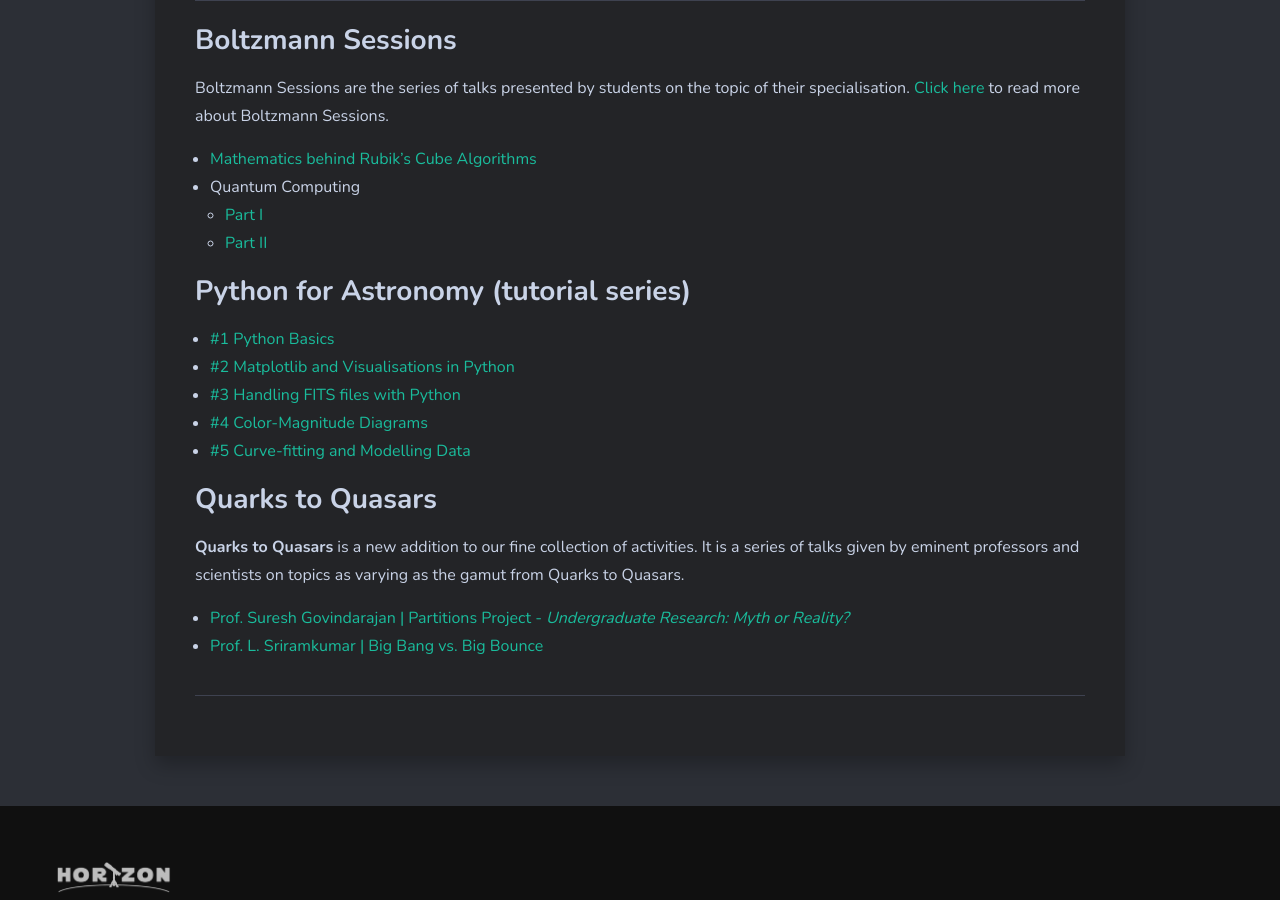
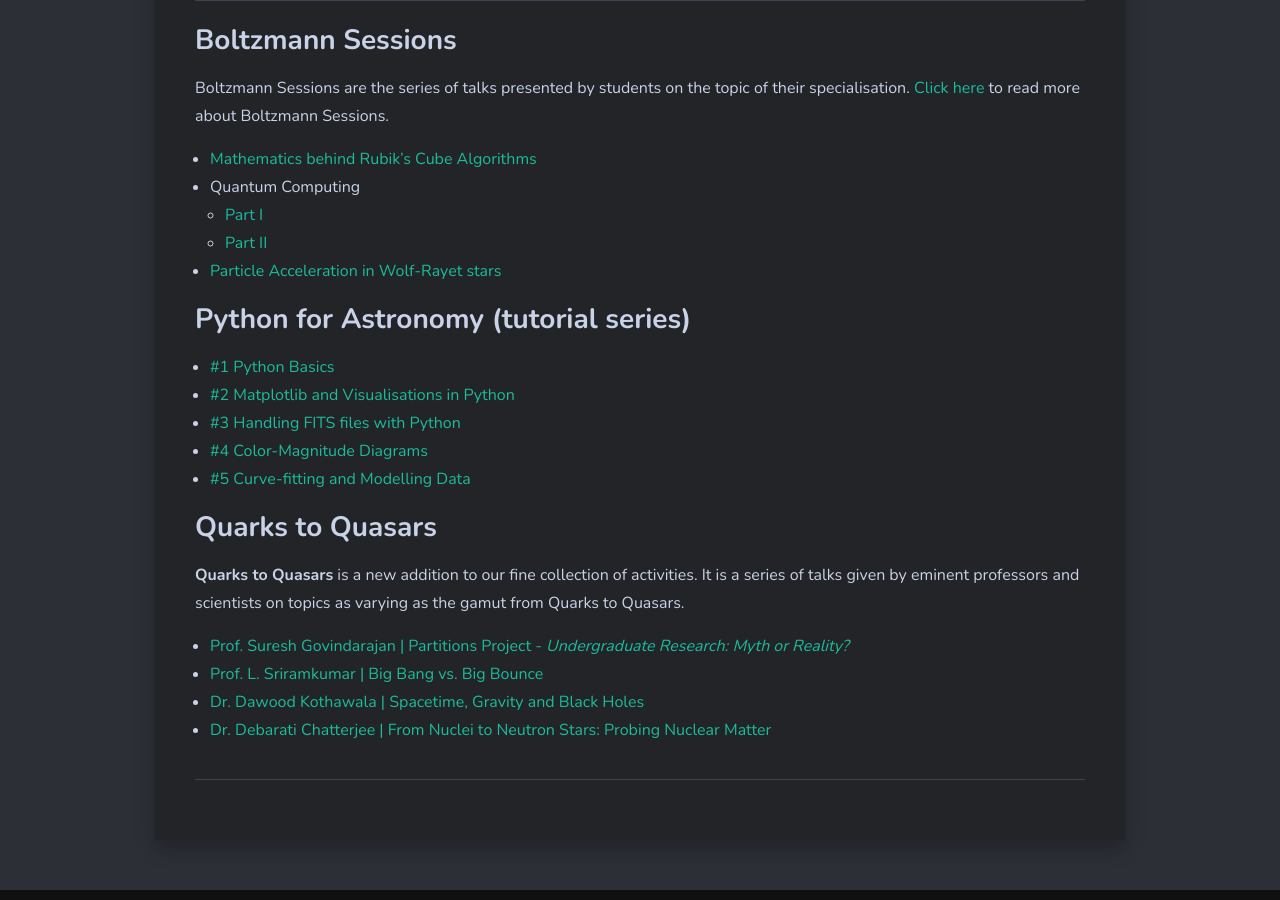
Before and after one commit to HorizonIITM/HorizonIITM.github.io, a Jekyll site: the page built from _pages/resources.md, in a window 1280 px wide and 900 px high, scrolled down 848 px. Built offline with Jekyll 4.4.1, drawn with Linux system fonts in a browser that asks for light colours; nearby versions of some CDN libraries.

Commit message:
resources up

```diff
--- a/_pages/resources.md
+++ b/_pages/resources.md
@@ -13,6 +13,7 @@ Boltzmann Sessions are the series of talks presented by students on the topic of
 - Quantum Computing
   - [Part I](https://youtu.be/U3ziLg0znhU)
   - [Part II](https://youtu.be/MTgkGVOEnEk)
+- [Particle Acceleration in Wolf-Rayet stars](https://youtu.be/-CMI3KfPa2A)
 
 ## Python for Astronomy (tutorial series)
 
@@ -28,3 +29,5 @@ Boltzmann Sessions are the series of talks presented by students on the topic of
 
 - [Prof. Suresh Govindarajan \| Partitions Project - _Undergraduate Research: Myth or Reality?_](https://youtu.be/FksUfFn_BPw)
 - [Prof. L. Sriramkumar \| Big Bang vs. Big Bounce](https://youtu.be/Ie7yMQB6Jto)
+- [Dr. Dawood Kothawala \| Spacetime, Gravity and Black Holes](https://youtu.be/Fqb_e7waABY)
+- [Dr. Debarati Chatterjee \| From Nuclei to Neutron Stars: Probing Nuclear Matter](https://youtu.be/tgAYWoLGKy4)
```
